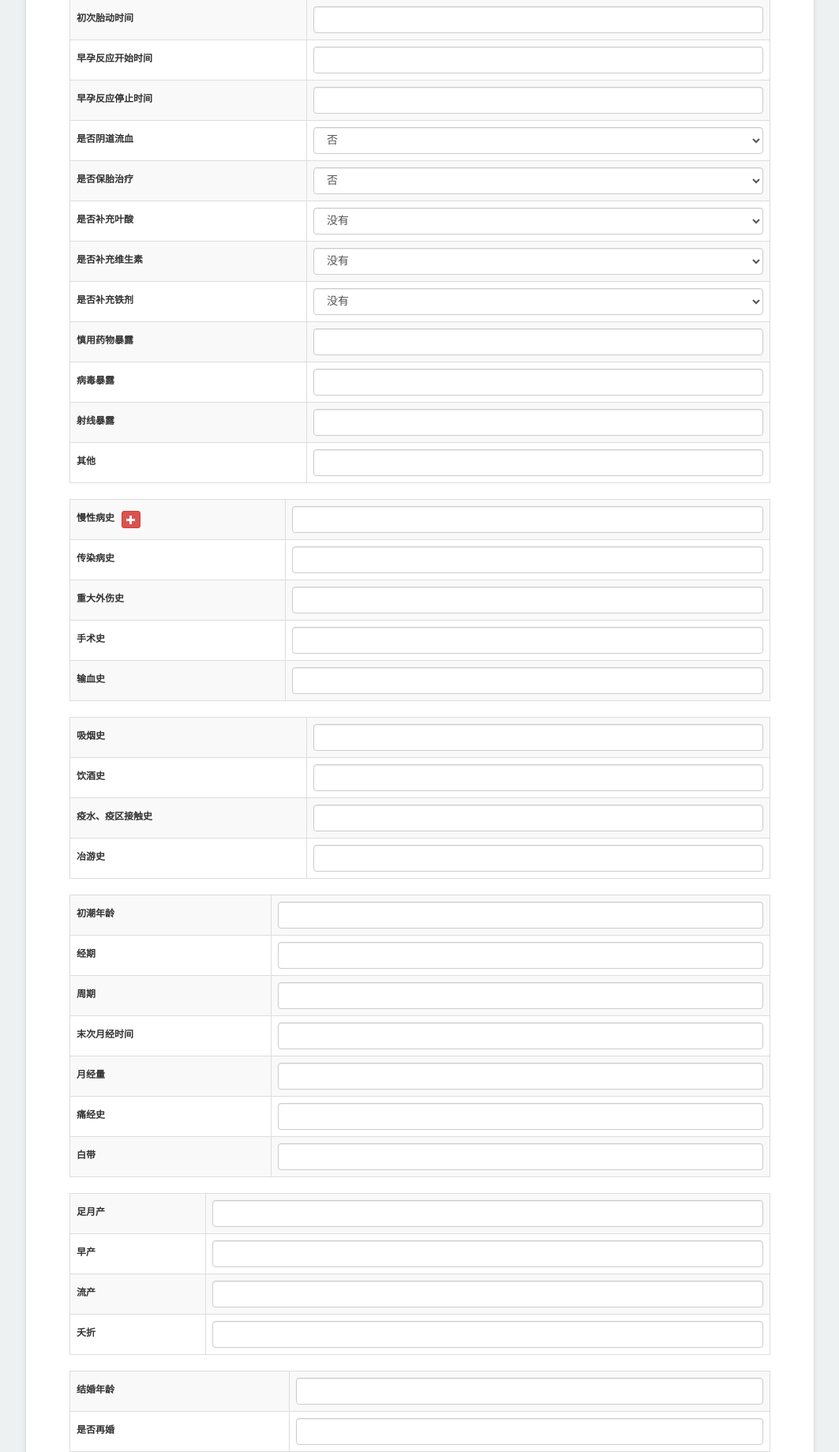
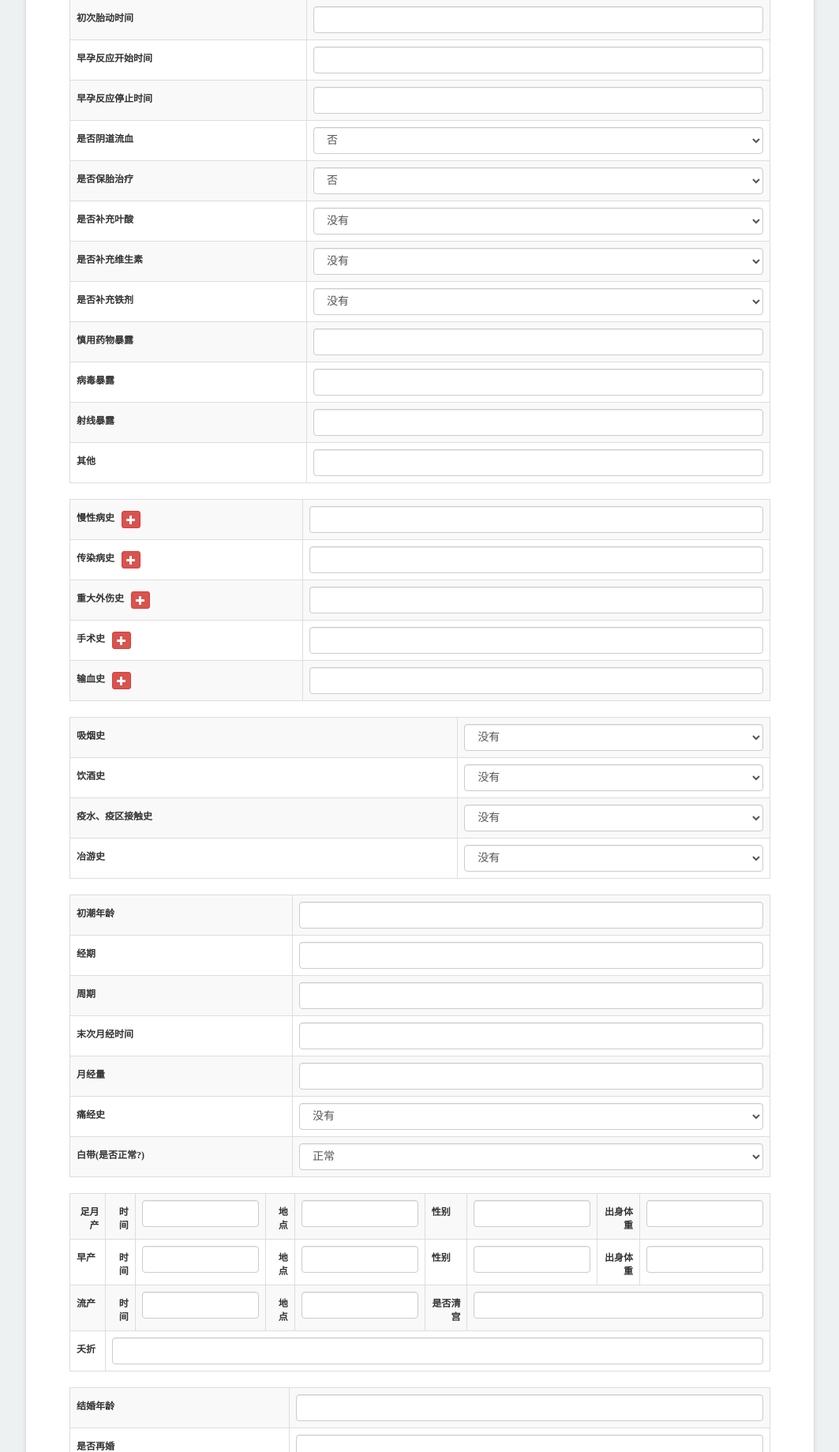
Before and after one commit to ethanshancn/ibd, a CodeIgniter app: page /database/index.php/manage/addDetail in a window 1280 px wide. Shown: the part 628-2467 px from the top of the page at 79% size, without its empty margins (108-1171 px from the left). Run offline with CodeIgniter, Linux system fonts and the light colour scheme; data comes from the database, SQL or seed files in the repository.

Commit message:
开发到生育史

```diff
--- a/application/views/Manage/addDetail.php
+++ b/application/views/Manage/addDetail.php
@@ -147,28 +147,36 @@
                 <div class="table">
                     <table class="table table-bordered table-hover table-striped">
                         <tr>
-                            <td>
+                            <td rowspan="1">
                                 <label class="control-label">慢性病史</label>
                                 &nbsp;
-                                <a class="btn btn-danger btn-xs glyphicon glyphicon-plus" role="button"></a>
+                                <a class="btn btn-danger btn-xs glyphicon glyphicon-plus add_input_control" role="button"></a>
                             </td>
-                            <td><input type="text" name="" class="form-control"></td>
+                            <td><input type="text" name="pass_ill_type_1" class="form-control"></td>
                         </tr>
                         <tr>
-                            <td><label class="control-label">传染病史</label></td>
-                            <td><input type="text" name="" class="form-control"></td>
+                            <td rowspan="1"><label class="control-label">传染病史</label>
+                                &nbsp;
+                                <a class="btn btn-danger btn-xs glyphicon glyphicon-plus add_input_control" role="button"></a></td>
+                            <td><input type="text" name="pass_ill_type_2" class="form-control"></td>
                         </tr>
                         <tr>
-                            <td><label class="control-label">重大外伤史</label></td>
-                            <td><input type="text" name="" class="form-control"></td>
+                            <td rowspan="1"><label class="control-label">重大外伤史</label>
+                                &nbsp;
+                                <a class="btn btn-danger btn-xs glyphicon glyphicon-plus add_input_control" role="button"></a></td>
+                            <td><input type="text" name="pass_ill_type_3" class="form-control"></td>
                         </tr>
                         <tr>
-                            <td><label class="control-label">手术史</label></td>
-                            <td><input type="text" name="" class="form-control"></td>
+                            <td rowspan="1"><label class="control-label">手术史</label>
+                                &nbsp;
+                                <a class="btn btn-danger btn-xs glyphicon glyphicon-plus add_input_control" role="button"></a></td>
+                            <td><input type="text" name="pass_ill_type_4" class="form-control"></td>
                         </tr>
                         <tr>
-                            <td><label class="control-label">输血史</label></td>
-                            <td><input type="text" name="" class="form-control"></td>
+                            <td rowspan="1"><label class="control-label">输血史</label>
+                                &nbsp;
+                                <a class="btn btn-danger btn-xs glyphicon glyphicon-plus add_input_control" role="button"></a></td>
+                            <td><input type="text" name="pass_ill_type_5" class="form-control"></td>
                         </tr>
                     </table>
                 </div>
@@ -176,19 +184,38 @@
                     <table class="table table-bordered table-hover table-striped">
                         <tr>
                             <td><label class="control-label">吸烟史</label></td>
-                            <td><input type="text" name="" class="form-control"></td>
+                            <td>
+                                <select name="is_smoking" class="form-control">
+                                    <option value="0" selected>没有</option>
+                                    <option value="1">有</option>
+                                </select>
+                            </td>
                         </tr>
                         <tr>
                             <td><label class="control-label">饮酒史</label></td>
-                            <td><input type="text" name="" class="form-control"></td>
+                            <td>
+                                <select name="is_drinking" class="form-control">
+                                    <option value="0" selected>没有</option>
+                                    <option value="1">有</option>
+                                </select></td>
                         </tr>
                         <tr>
                             <td><label class="control-label">疫水、疫区接触史</label></td>
-                            <td><input type="text" name="" class="form-control"></td>
+                            <td>
+                                <select name="is_infected" class="form-control">
+                                    <option value="0" selected>没有</option>
+                                    <option value="1">有</option>
+                                </select>
+                            </td>
                         </tr>
                         <tr>
                             <td><label class="control-label">冶游史</label></td>
-                            <td><input type="text" name="" class="form-control"></td>
+                            <td>
+                                <select name="is_lustful" class="form-control">
+                                    <option value="0" selected>没有</option>
+                                    <option value="1">有</option>
+                                </select>
+                            </td>
                         </tr>
                     </table>
                 </div>
@@ -196,51 +223,81 @@
                     <table class="table table-bordered table-hover table-striped">
                         <tr>
                             <td><label class="control-label">初潮年龄</label></td>
-                            <td><input type="text" name="" class="form-control"></td>
+                            <td><input type="number" name="menarche_age" class="form-control"></td>
                         </tr>
                         <tr>
                             <td><label class="control-label">经期</label></td>
-                            <td><input type="text" name="" class="form-control"></td>
+                            <td><input type="number" name="menstrual" class="form-control"></td>
                         </tr>
                         <tr>
                             <td><label class="control-label">周期</label></td>
-                            <td><input type="text" name="" class="form-control"></td>
+                            <td><input type="number" name="period" class="form-control"></td>
                         </tr>
                         <tr>
                             <td><label class="control-label">末次月经时间</label></td>
-                            <td><input type="text" name="" class="form-control"></td>
+                            <td><input type="text" name="last_mens" class="form-control datetimepicker"></td>
                         </tr>
                         <tr>
                             <td><label class="control-label">月经量</label></td>
-                            <td><input type="text" name="" class="form-control"></td>
+                            <td><input type="number" name="mens_volume" class="form-control"></td>
                         </tr>
                         <tr>
                             <td><label class="control-label">痛经史</label></td>
-                            <td><input type="text" name="" class="form-control"></td>
+                            <td>
+                                <select name="is_dys" class="form-control">
+                                    <option value="0" selected>没有</option>
+                                    <option value="1">有</option>
+                                </select>
+                            </td>
                         </tr>
                         <tr>
-                            <td><label class="control-label">白带</label></td>
-                            <td><input type="text" name="" class="form-control"></td>
+                            <td><label class="control-label">白带(是否正常?)</label></td>
+                            <td>
+                                <select name="is_whites_abnormal" class="form-control">
+                                    <option value="0" selected>正常</option>
+                                    <option value="1">异常</option>
+                                </select>
+                            </td>
                         </tr>
                     </table>
                 </div>
                 <div class="table">
                     <table class="table table-bordered table-hover table-striped">
                         <tr>
-                            <td><label class="control-label">足月产</label></td>
+                            <td rowspan="1"><label class="control-label">足月产</label></td>
+                            <td><label class="control-label">时间</label></td>
+                            <td><input type="text" name="" class="form-control"></td>
+                            <td><label class="control-label">地点</label></td>
+                            <td><input type="text" name="" class="form-control"></td>
+                            <td><label class="control-label">性别</label></td>
+                            <td><input type="text" name="" class="form-control"></td>
+                            <td><label class="control-label">出身体重</label></td>
+                            <td><input type="text" name="" class="form-control"></td>
+                        </tr>
+
+                        <tr>
+                            <td rowspan="1"><label class="control-label">早产</label></td>
+                            <td><label class="control-label">时间</label></td>
+                            <td><input type="text" name="" class="form-control"></td>
+                            <td><label class="control-label">地点</label></td>
+                            <td><input type="text" name="" class="form-control"></td>
+                            <td><label class="control-label">性别</label></td>
+                            <td><input type="text" name="" class="form-control"></td>
+                            <td><label class="control-label">出身体重</label></td>
                             <td><input type="text" name="" class="form-control"></td>
                         </tr>
                         <tr>
-                            <td><label class="control-label">早产</label></td>
+                            <td rowspan="1"><label class="control-label">流产</label></td>
+                            <td><label class="control-label">时间</label></td>
                             <td><input type="text" name="" class="form-control"></td>
+                            <td><label class="control-label">地点</label></td>
+                            <td><input type="text" name="" class="form-control"></td>
+                            <td><label class="control-label">是否清宫</label></td>
+                            <td colspan="3"><input type="text" name="" class="form-control"></td>
                         </tr>
                         <tr>
-                            <td><label class="control-label">流产</label></td>
-                            <td><input type="text" name="" class="form-control"></td>
-                        </tr>
-                        <tr>
-                            <td><label class="control-label">夭折</label></td>
-                            <td><input type="text" name="" class="form-control"></td>
+                            <td rowspan="1"><label class="control-label">夭折</label></td>
+                            <td colspan="8"><input type="text" name="" class="form-control"></td>
                         </tr>
                     </table>
                 </div>
--- a/public/js/addDetail.js
+++ b/public/js/addDetail.js
@@ -9,8 +9,18 @@ var addDetail = {
     },
 
     bindAction : function () {
+        var _this = this;
         $('.datetimepicker').datepicker({
             format: "yyyy-mm-dd"
-        })
+        });
+        $(".add_input_control").click(function(){
+            _this.addInputControl($(this));
+        });
+    },
+
+    //增加input输入框
+    addInputControl : function(obj){
+        obj.parent().attr("rowspan",parseInt(obj.parent().attr("rowspan"))+1);
+        obj.parent().parent().after('<tr><td><input type="text" name="'+obj.parent().next().find("input").attr("name")+'" class="form-control"></td></tr>');
     }
 }
```
